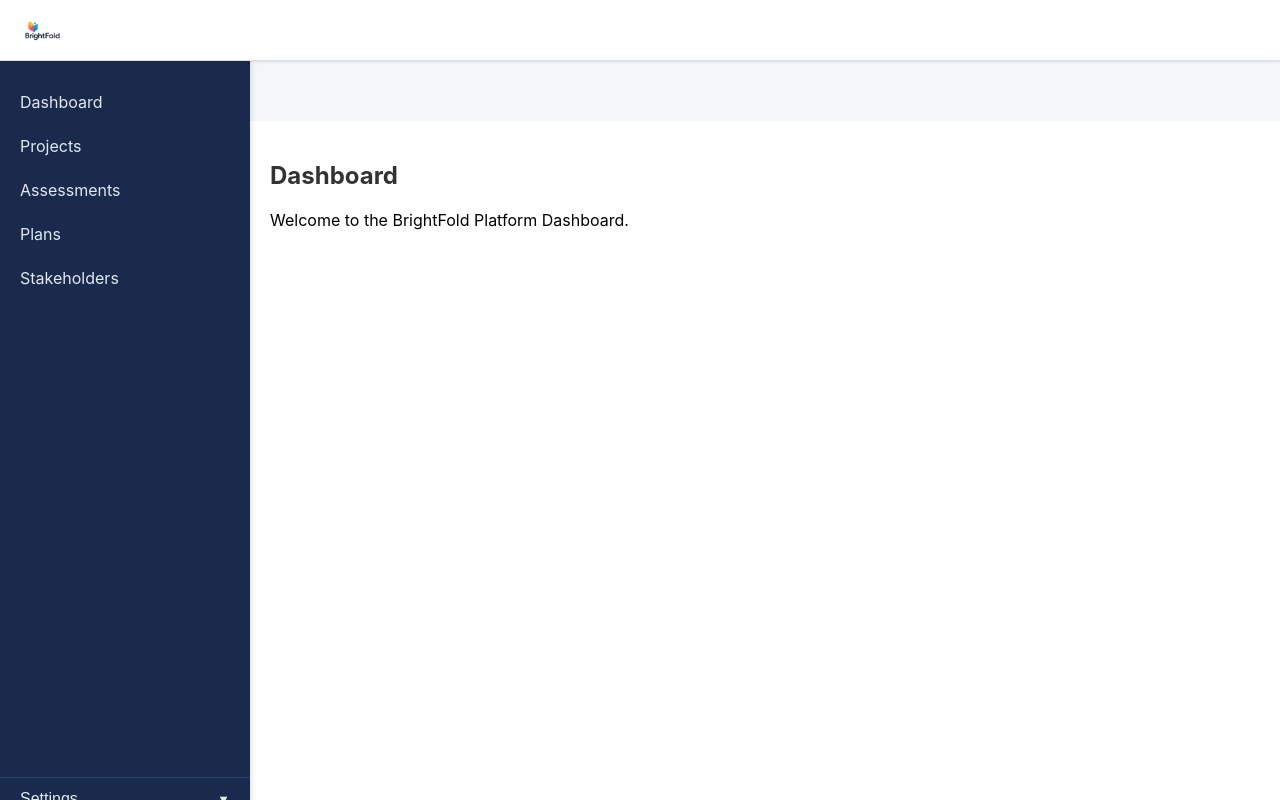
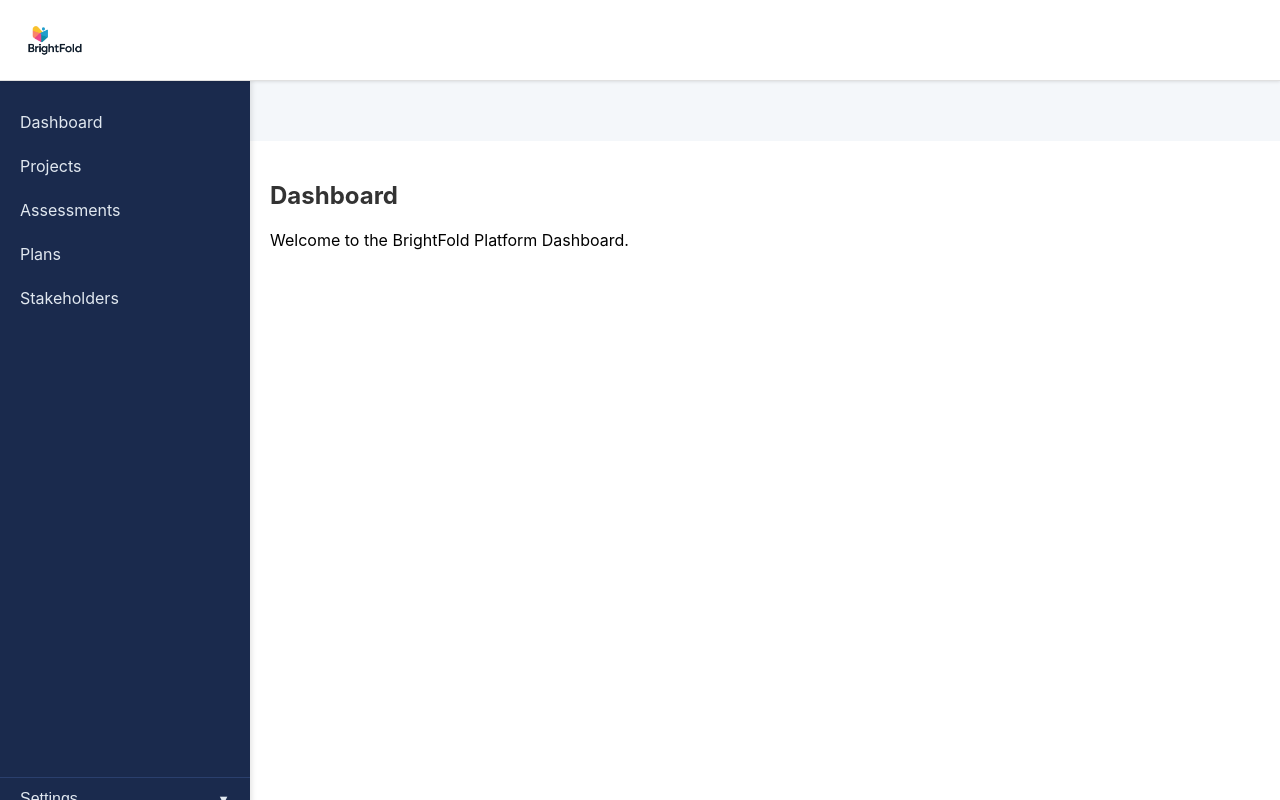
Before and after one commit to ian-angus/Change-Management-Platform, a React (Create React App) app in the folder frontend/: page / in a window 1280 px wide. Built offline with nearby package versions, Linux system fonts and the light colour scheme; no server answers.

Commit message:
Fix UI issues based on feedback (logo, settings, projects, sidebar)

```diff
--- a/frontend/src/components/layout/Header.css
+++ b/frontend/src/components/layout/Header.css
@@ -6,7 +6,7 @@
   padding: 0 20px; /* Adjusted padding */
   background-color: #ffffff; /* White background */
   border-bottom: 1px solid #e0e0e0; /* Light border */
-  height: 60px; /* Fixed height */
+  height: 80px; /* Increased height for larger logo */
   box-shadow: 0 1px 3px rgba(0, 0, 0, 0.1);
   position: sticky; /* Make header sticky */
   top: 0;
@@ -16,11 +16,13 @@
 .logo-container {
   display: flex;
   align-items: center;
+  height: 100%; /* Ensure container takes full header height */
 }
 
 .logo-image {
-  height: 45px; /* Slightly larger logo */
-  /* margin-right: 10px; /* Removed margin if logo includes spacing */
+  height: 70px; /* Significantly larger logo, adjust as needed based on aspect ratio */
+  /* Adjust width automatically or set explicitly if needed */
+  /* width: auto; */
 }
 
 /* Removed logo-text styles */
--- a/frontend/src/components/layout/Sidebar.css
+++ b/frontend/src/components/layout/Sidebar.css
@@ -5,9 +5,9 @@
   color: #e1e8f0; /* Lighter text color */
   display: flex;
   flex-direction: column;
-  height: calc(100vh - 60px); /* Full height minus header */
+  height: calc(100vh - 80px); /* Full height minus UPDATED header height */
   position: fixed; /* Fixed position */
-  top: 60px; /* Below header */
+  top: 80px; /* Below UPDATED header */
   left: 0;
   padding-top: 20px;
   box-shadow: 2px 0 5px rgba(0, 0, 0, 0.1);
@@ -50,7 +50,7 @@
 }
 
 .app-sidebar .active-link {
-  background-color: #007bff; /* Bright Blue for active link (adjust to BrightFold brand) */
+  background-color: #007bff; /* Bright Blue for active link (as requested) */
   color: #ffffff;
   font-weight: bold;
 }
@@ -82,5 +82,5 @@
 }
 
 .settings-menu .submenu .active-link {
-  background-color: #0056b3; /* Slightly darker active color for submenu (adjust) */
+  background-color: #0056b3; /* Slightly darker blue active color for submenu */
 }
--- a/frontend/src/components/layout/Sidebar.js
+++ b/frontend/src/components/layout/Sidebar.js
@@ -30,8 +30,10 @@
             </button>
             {settingsOpen && (
               <ul className="submenu">
+                {/* Add actual settings routes when pages are created */}
                 <li><NavLink to="/settings/general" className={({ isActive }) => isActive ? "active-link" : ""}>General</NavLink></li>
                 <li><NavLink to="/settings/users" className={({ isActive }) => isActive ? "active-link" : ""}>Users</NavLink></li>
+                <li><NavLink to="/settings/billing" className={({ isActive }) => isActive ? "active-link" : ""}>Billing</NavLink></li>
                 {/* Add other settings sub-items here */}
               </ul>
             )}
--- a/frontend/src/pages/Projects.js
+++ b/frontend/src/pages/Projects.js
@@ -1,6 +1,6 @@
 import React, { useState, useEffect } from 'react';
 // Import CSS for styling if needed
-// import './Projects.css';
+import './Projects.css'; // Make sure CSS is imported
 
 function Projects({ apiBaseUrl }) {
   const [projects, setProjects] = useState([]);
@@ -11,16 +11,16 @@
     const fetchProjects = async () => {
       try {
         setLoading(true);
+        setError(null); // Reset error state on new fetch
         const response = await fetch(`${apiBaseUrl}/projects`);
         if (!response.ok) {
           throw new Error(`HTTP error! status: ${response.status}`);
         }
         const data = await response.json();
         setProjects(data);
-        setError(null);
       } catch (err) {
         console.error("Failed to fetch projects:", err);
-        setError("Failed to load projects. Please try again later.");
+        setError("Failed to load projects. Please check the connection or try again later.");
         setProjects([]); // Clear projects on error
       } finally {
         setLoading(false);
@@ -37,19 +37,21 @@
       {error && <p style={{ color: 'red' }}>{error}</p>}
       {!loading && !error && (
         <>
-          <p>Manage your change management projects here.</p>
-          {/* Basic list display - More complex UI to be restored later */}
+          {/* Add Project button/modal placeholder - To be implemented later */}
+          {/* <button>Add New Project</button> */}
+
           {projects.length > 0 ? (
-            <ul>
-              {projects.map(project => (
-                <li key={project.id}>{project.name}</li>
-              ))}
-            </ul>
+            <>
+              <p>Manage your change management projects here.</p>
+              <ul>
+                {projects.map(project => (
+                  <li key={project.id}>{project.name}</li>
+                ))}
+              </ul>
+            </>
           ) : (
-            <p>No projects found.</p>
+            <p>No projects found. You can add a new project to get started.</p> // Display message when no projects exist
           )}
-          {/* Add Project button/modal placeholder */}
-          {/* <button>Add New Project</button> */}
         </>
       )}
     </div>
```
Also changed, not shown: 2 other files (tests, documents, lock files or other folders).
